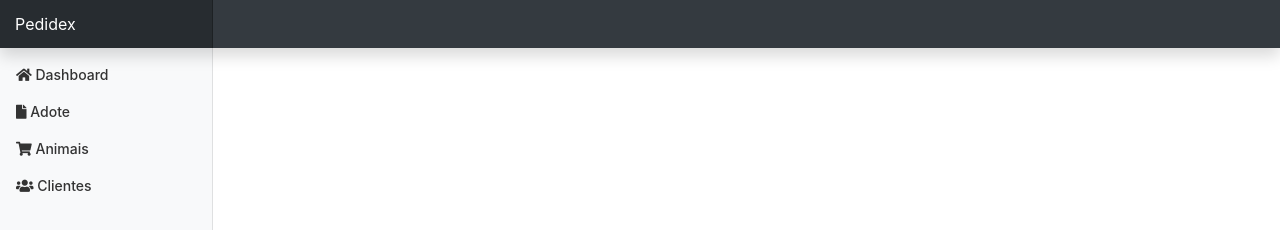
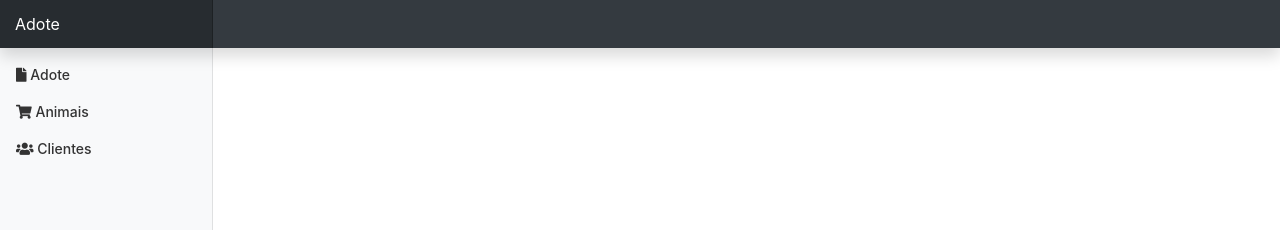
Before and after one commit to gabrielaFarias1002/adote, a website: page public/index.html in a window 1280 px wide. Shown: the top 230 px of the page. Drawn offline with nearby package versions, Linux system fonts and the light colour scheme; some packages are replaced by stand-ins of ours.

Commit message:
ajustando

```diff
--- a/public/index.html
+++ b/public/index.html
@@ -18,7 +18,7 @@
 
   <body>
     <nav class="navbar navbar-dark fixed-top bg-dark flex-md-nowrap p-0 shadow">
-      <a class="navbar-brand col-sm-3 col-md-2 mr-0" href="#">Pedidex</a>
+      <a class="navbar-brand col-sm-3 col-md-2 mr-0" href="#">Adote</a>
     </nav>
 
     <div class="container-fluid">
@@ -27,10 +27,10 @@
           <div class="sidebar-sticky">
             <ul class="nav flex-column">
               <li class="nav-item">
-                <a class="nav-link" href="#">
+                <!-- <a class="nav-link" href="#">
                   <span class="fas fa-home"></span>
                   Dashboard <span class="sr-only">(current)</span>
-                </a>
+                </a> -->
               </li>
               <li class="nav-item">
                 <a class="nav-link" ui-sref-active="active" ui-sref="adoteList">
```
Also changed, not shown: 1 other file.
